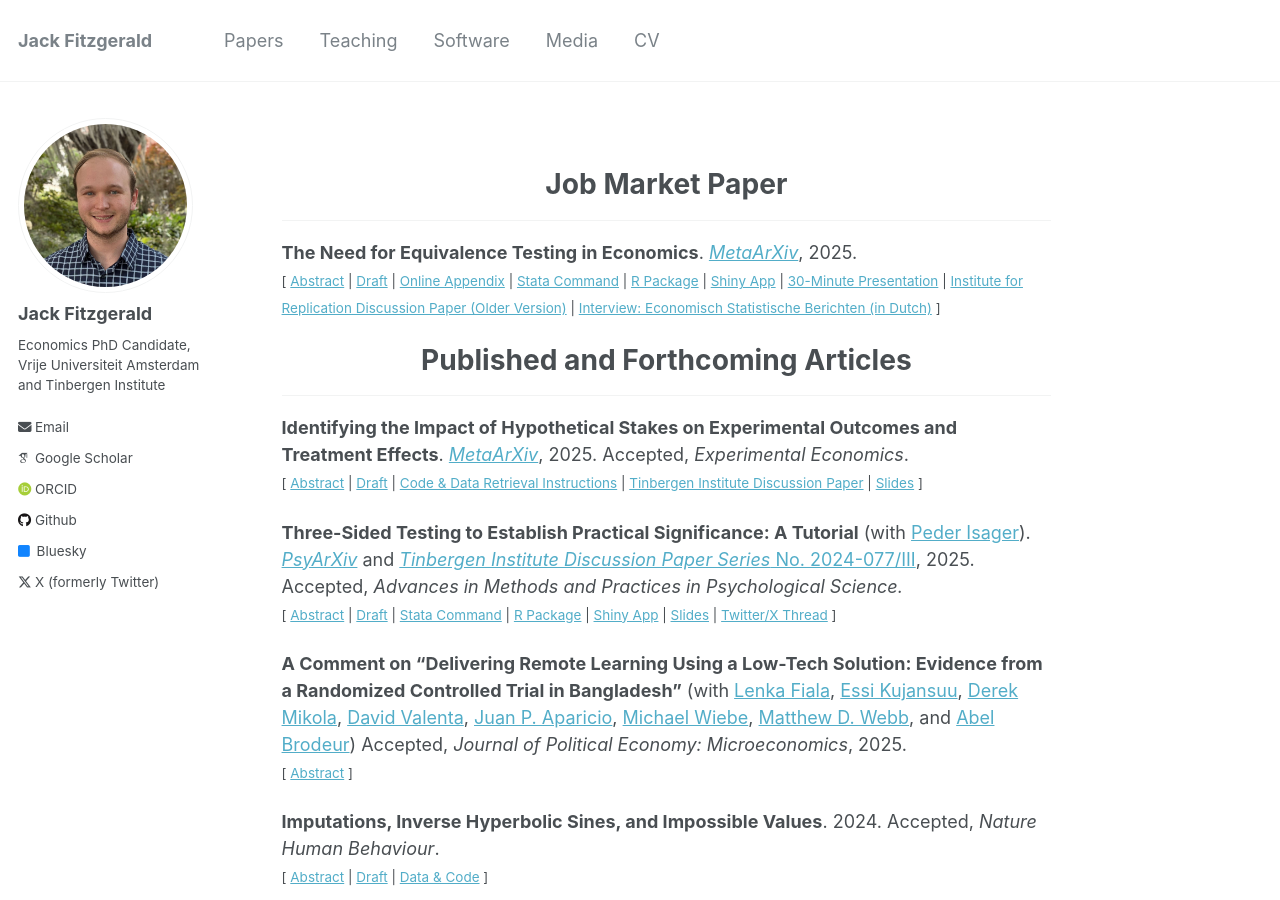
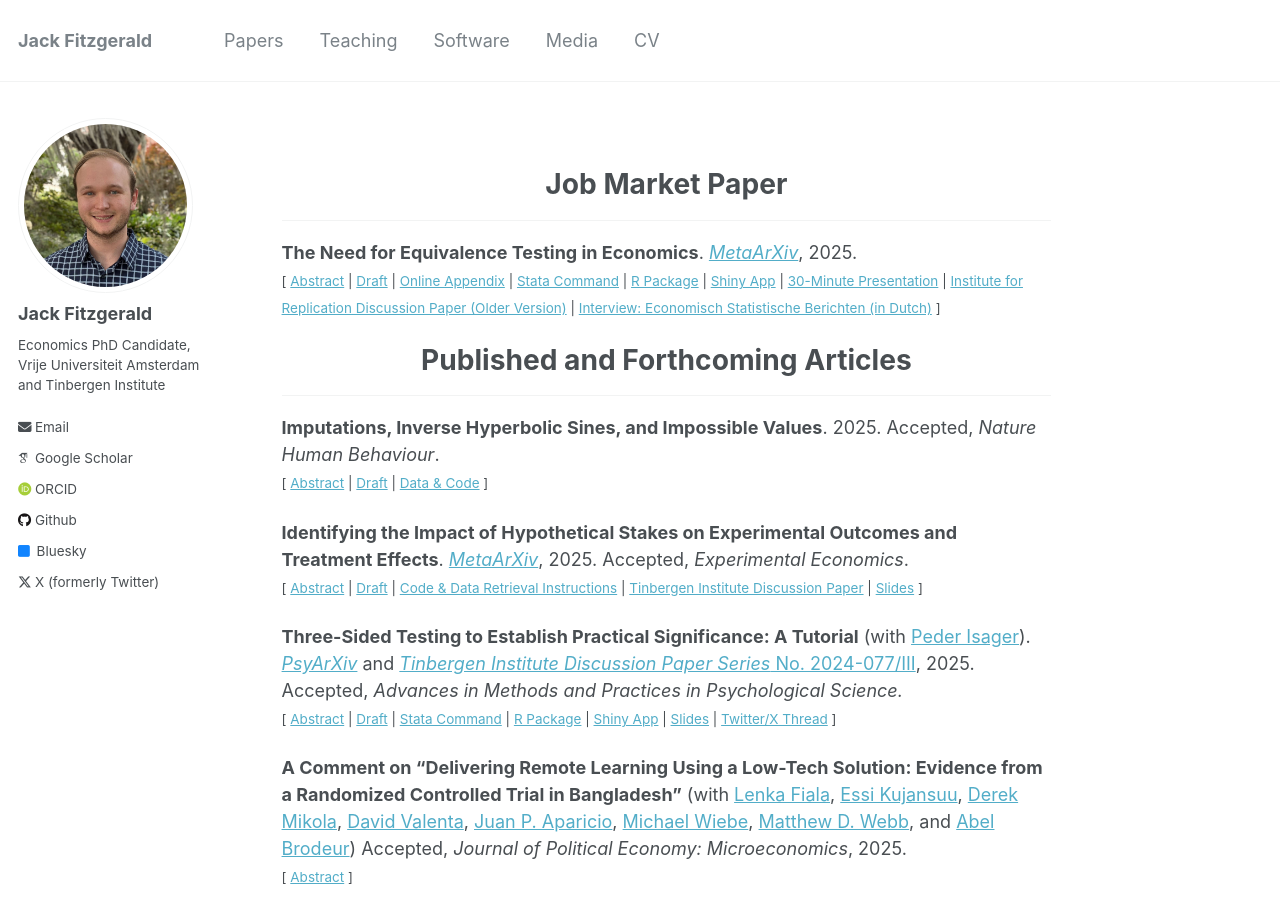
Before and after one commit to jack-fitzgerald/jack-fitzgerald.github.io, a Jekyll site: the page built from _pages/papers.md, in a window 1280 px wide and 900 px high. Built offline with Jekyll 4.4.1, drawn with Linux system fonts in a browser that asks for light colours; some web fonts are replaced; part of the change alters nothing that is shown.

Commit message:
Update papers.md

```diff
--- a/_pages/papers.md
+++ b/_pages/papers.md
@@ -20,6 +20,15 @@ Equivalence testing can provide statistically significant evidence that economic
 
 # <center> Published and Forthcoming Articles </center>
 - - -
+
+**Imputations, Inverse Hyperbolic Sines, and Impossible Values**. 2025. Accepted, *Nature Human Behaviour*. <br/>
+<small>[ <a href="#/" onclick="visib('WEA23')">Abstract</a> | [Draft](https://jack-fitzgerald.github.io/files/WEA23_Replication.pdf) | [Data & Code](https://osf.io/hce6n/) ] </small>
+
+<div id="WEA23" style="display: none; text-align: justify; line-height: 1.2" ><small>
+
+Wolfowicz et al. (2023, <i>Nature Human Behaviour</i>) find that more arrests and convictions for terrorism offenses decrease terrorism, more charges increase terrorism, and longer sentences do not deter terrorism in 28 European Union member states from 2006-2021. I assess the computational reproducibility of their study and find many data irregularities. The article's primary dependent variable - purportedly an inverse hyperbolic sine transformation of terrorist attack rates - takes on 292 different values when attack rates equal zero, and negatively correlates with attack rates. Many variables exhibit impossible values or undisclosed imputations, often masking a lack of reporting in the article's main data sources. I estimate that the authors have access to 57% fewer observations than claimed. Reproduction attempts produce estimates at least 77.7% smaller than the published estimates. Models reflecting the true degree of missing data produce estimates that are not statistically significantly different from zero for any independent variable of interest.
+
+</small><br><br/></div>
 
 **Identifying the Impact of Hypothetical Stakes on Experimental Outcomes and Treatment Effects**. [<i>MetaArXiv</i>](https://doi.org/10.31222/osf.io/j5nmf_v1), 2025. Accepted, <i>Experimental Economics</i>. <br/>
 <small>[ <a href="#/" onclick="visib('hypo-bias')">Abstract</a> | [Draft](https://doi.org/10.31222/osf.io/j5nmf_v1) | [Code & Data Retrieval Instructions](https://osf.io/fe6jn/) | [Tinbergen Institute Discussion Paper](https://papers.tinbergen.nl/24070.pdf) | [Slides](https://jack-fitzgerald.github.io/files/Hypothetical_Bias_Slides.pdf) ] </small>
@@ -45,15 +54,6 @@ Researchers may want to know whether an observed statistical relationship is eit
 <div id="gdri-jpem" style="display: none; text-align: justify; line-height: 1.2" ><small>
 
 Wang et al. (2024) report that Bangladeshi students randomly given access to lessons on a phone server saw significant learning gains during COVID-19 school closures. We identify three sets of anomalies. First, this experiment shares participants with another experiment conducted simultaneously in the same region, but test scores for the same children systematically differ between the two experiments. Second, test scores for treated participants exhibit enormous jumps immediately after students take their first handful of lessons. Third, numerous documentation inconsistencies cast doubt on the study's data reliability. These anomalies raise serious concerns about the credibility of the reported results.
-
-</small><br><br/></div>
-
-**Imputations, Inverse Hyperbolic Sines, and Impossible Values**. 2024. Accepted, *Nature Human Behaviour*. <br/>
-<small>[ <a href="#/" onclick="visib('WEA23')">Abstract</a> | [Draft](https://jack-fitzgerald.github.io/files/WEA23_Replication.pdf) | [Data & Code](https://osf.io/hce6n/) ] </small>
-
-<div id="WEA23" style="display: none; text-align: justify; line-height: 1.2" ><small>
-
-Wolfowicz et al. (2023, <i>Nature Human Behaviour</i>) find that more arrests and convictions for terrorism offenses decrease terrorism, more charges increase terrorism, and longer sentences do not deter terrorism in 28 European Union member states from 2006-2021. I assess the computational reproducibility of their study and find many data irregularities. The article's primary dependent variable - purportedly an inverse hyperbolic sine transformation of terrorist attack rates - takes on 292 different values when attack rates equal zero, and negatively correlates with attack rates. Many variables exhibit impossible values or undisclosed imputations, often masking a lack of reporting in the article's main data sources. I estimate that the authors have access to 57% fewer observations than claimed. Reproduction attempts produce estimates at least 77.7% smaller than the published estimates. Models reflecting the true degree of missing data produce estimates that are not statistically significantly different from zero for any independent variable of interest.
 
 </small><br><br/></div>
 
```
